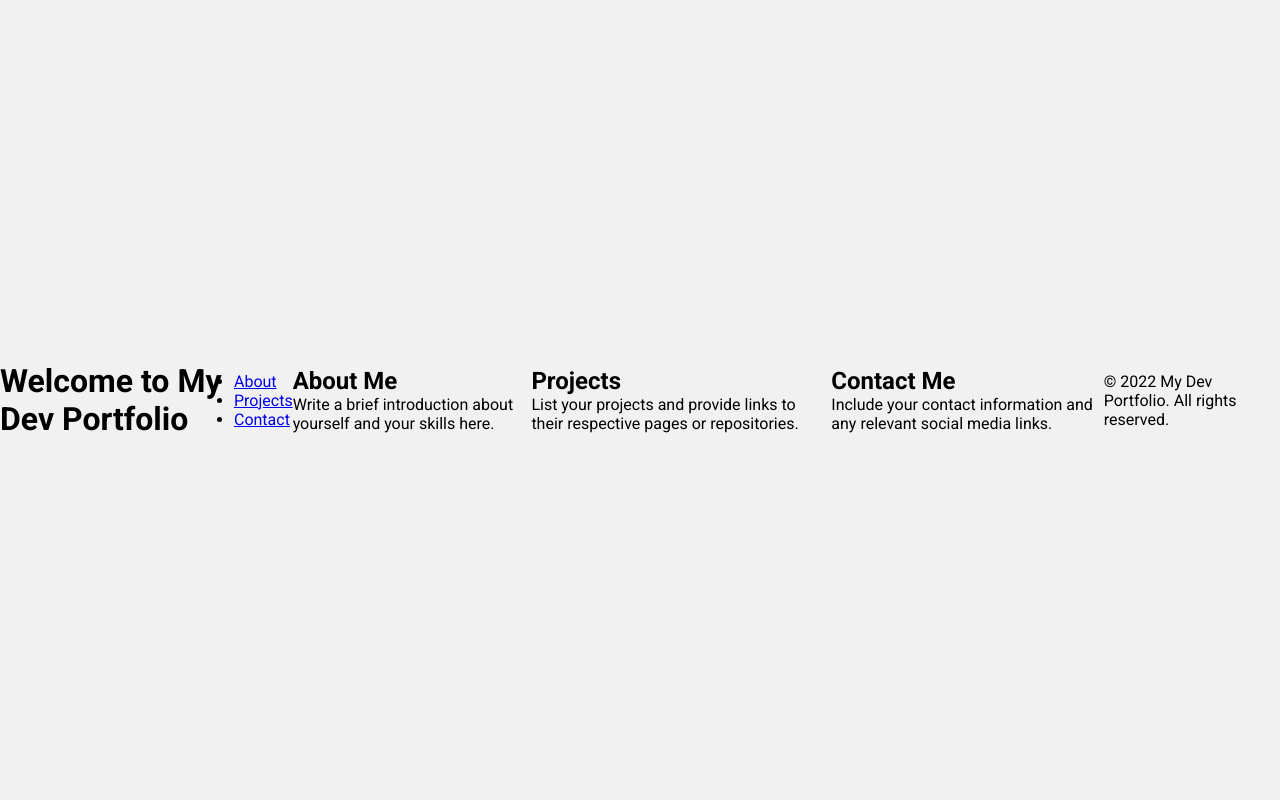
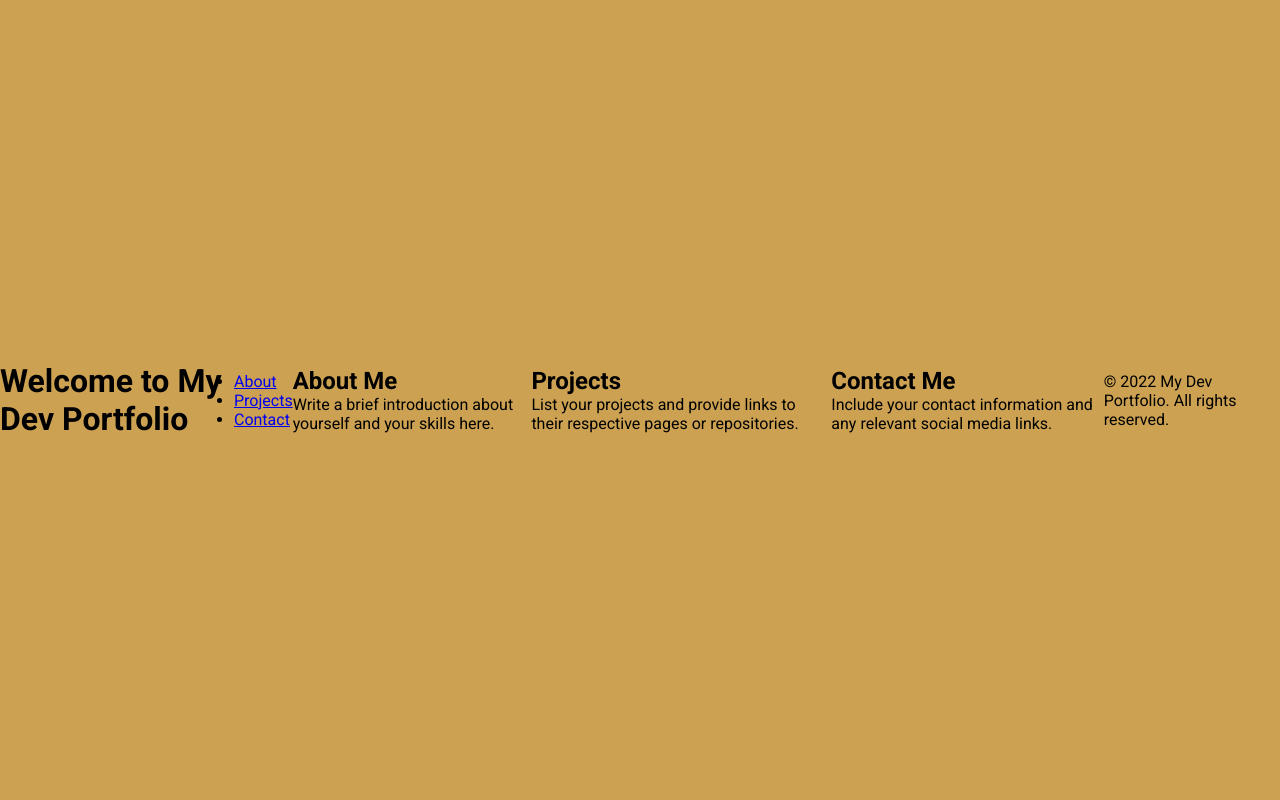
Before and after one commit to asief-iqbal/dieyaz.io, a PHP site: page / in a window 1280 px wide. Run offline with PHP 8.4, Linux system fonts and the light colour scheme.

Commit message:
Update styles.css

```diff
--- a/styles.css
+++ b/styles.css
@@ -11,5 +11,5 @@ body {
     justify-content: center;
     align-items: center;
     min-height: 100vh;
-    background-color: #f1f1f1;
+    background-color: #cca152;
 }
```
